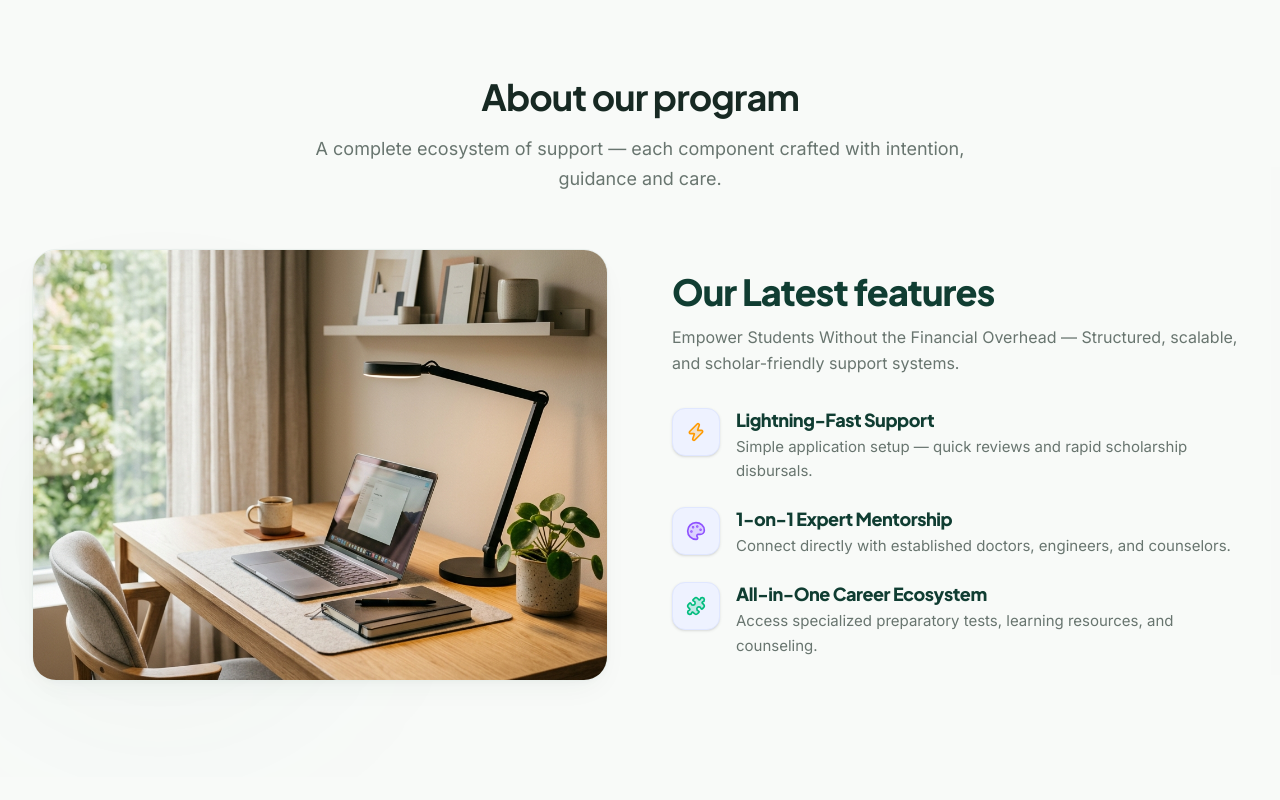
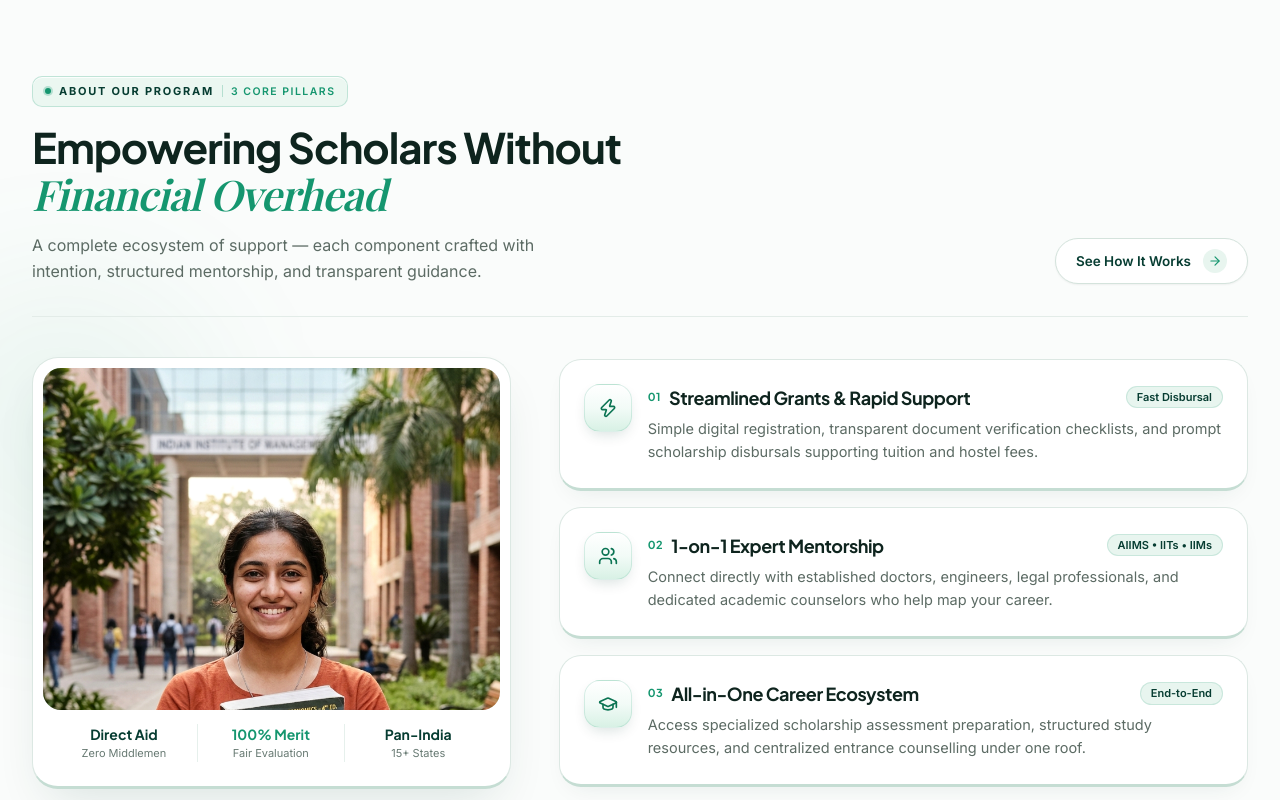
Before and after one commit to mannbond007/milestone, a Next.js app: page /about in a window 1280 px wide. Shown: the part 2120-2920 px from the top of the page. Built offline with nearby package versions, Linux system fonts and the light colour scheme; no server answers.

Commit message:
Replace generic About Our Program template block with custom institutional pillar showcase

```diff
--- a/src/app/about/page.tsx
+++ b/src/app/about/page.tsx
@@ -301,89 +301,153 @@ export default function AboutPage() {
         </div>
       </section>
 
-      {/* Why We Started / Feature Section */}
-      <section className="py-20 md:py-24 bg-muted/10 dark:bg-navy/10 relative overflow-hidden">
-        {/* Background decorative glow */}
-        <div className="absolute top-1/2 left-0 w-80 h-80 rounded-full bg-accent/5 blur-[100px] pointer-events-none" />
+      {/* Program Architecture / Core Support Pillars */}
+      <section className="relative overflow-hidden border-y border-[#DCE8E3] bg-[#FAFCFB] py-20 md:py-24 dark:border-[#162E26] dark:bg-[#07120F]">
+        <div
+          aria-hidden="true"
+          className="pointer-events-none absolute -left-24 top-1/2 h-80 w-80 -translate-y-1/2 rounded-full bg-[#15966F]/[0.06] blur-3xl"
+        />
 
-        <div className="mx-auto max-w-7xl px-4 sm:px-6 lg:px-8">
-          <ScrollReveal>
-            <SectionHeader
-              title="About our program"
-              subtitle="A complete ecosystem of support — each component crafted with intention, guidance and care."
-            />
+        <div className="relative z-10 mx-auto max-w-7xl px-4 sm:px-6 lg:px-8">
+          {/* Editorial Section Header */}
+          <ScrollReveal className="mb-10 flex flex-col gap-6 border-b border-[#E3ECE8] pb-8 lg:flex-row lg:items-end lg:justify-between dark:border-[#162E26]">
+            <div className="max-w-2xl">
+              <div className="inline-flex items-center gap-2 rounded-lg border border-[#15966F]/20 bg-[#EBF7F1] px-3 py-1.5 shadow-[inset_0_1px_0_rgba(255,255,255,0.85)] dark:border-[#34D399]/25 dark:bg-[#112B23] dark:shadow-none">
+                <span className="h-1.5 w-1.5 rounded-full bg-[#15966F] ring-2 ring-[#15966F]/25 dark:bg-[#34D399] dark:ring-[#34D399]/25" />
+                <span className="text-[11px] font-bold uppercase tracking-[0.16em] text-[#073D32] dark:text-[#6EE7B7]">
+                  About Our Program
+                </span>
+                <span className="h-3 w-[1px] bg-[#15966F]/25 dark:bg-[#34D399]/25" />
+                <span className="text-[10.5px] font-semibold uppercase tracking-[0.14em] text-[#15966F] dark:text-[#34D399]">
+                  3 Core Pillars
+                </span>
+              </div>
+
+              <h2 className="mt-4 font-heading text-3xl font-bold leading-[1.12] tracking-[-0.025em] text-[#0E241E] sm:text-4xl lg:text-[42px] dark:text-white">
+                Empowering Scholars Without{" "}
+                <span className="font-editorial italic font-normal text-[#15966F] dark:text-[#34D399]">
+                  Financial Overhead
+                </span>
+              </h2>
+
+              <p className="mt-3.5 max-w-xl text-[15.5px] leading-relaxed text-[#5C6B64] sm:text-base dark:text-[#A0B3AC]">
+                A complete ecosystem of support — each component crafted with intention, structured mentorship, and transparent guidance.
+              </p>
+            </div>
+
+            <Link
+              href="/how-to-apply"
+              className="group/btn inline-flex shrink-0 items-center gap-3 self-start rounded-full border border-[#D4E3DC] bg-white px-5 py-2.5 text-[13.5px] font-semibold text-[#073D32] shadow-xs transition-all duration-200 hover:-translate-y-0.5 hover:border-[#15966F]/45 hover:text-[#15966F] lg:self-end dark:border-[#1E3B32] dark:bg-[#0D1E19] dark:text-white dark:hover:border-[#34D399]/50"
+            >
+              <span>See How It Works</span>
+              <span className="flex h-6 w-6 items-center justify-center rounded-full bg-[#E8F5EF] text-[#15966F] transition-transform duration-200 group-hover/btn:translate-x-0.5 dark:bg-[#143329] dark:text-[#34D399]">
+                <ArrowRight className="h-3.5 w-3.5" />
+              </span>
+            </Link>
           </ScrollReveal>
 
-          <div className="grid md:grid-cols-12 gap-10 md:gap-16 items-center mt-6">
-            {/* Left: Image */}
-            <ScrollReveal className="md:col-span-6 lg:col-span-6" direction="left">
-              <div className="relative group overflow-hidden rounded-3xl border border-border/50 shadow-premium aspect-[4/3] md:aspect-[5/4] lg:aspect-[4/3]">
-                <img
-                  src="/about-workspace.png"
-                  alt="Minimalist productive workspace representing student focus"
-                  className="w-full h-full object-cover transition-transform duration-700 group-hover:scale-105"
-                />
-                <div className="absolute inset-0 bg-gradient-to-t from-black/20 via-transparent to-transparent opacity-0 group-hover:opacity-100 transition-opacity duration-300 pointer-events-none" />
+          <div className="grid grid-cols-1 items-center gap-8 lg:grid-cols-12 lg:gap-12">
+            {/* Left: Framed Editorial Scholar Visual */}
+            <ScrollReveal className="lg:col-span-5" direction="left">
+              <div className="overflow-hidden rounded-[26px] border border-[#DCE8E3] border-b-[3px] border-b-[#C5DDD3] bg-white p-2.5 shadow-[0_22px_50px_-16px_rgba(7,61,50,0.14)] dark:border-[#1E3B32] dark:border-b-[#122922] dark:bg-[#0D1E19]">
+                <div className="relative aspect-[4/3] w-full overflow-hidden rounded-[18px] bg-[#E8F5EF] dark:bg-[#132E26]">
+                  <Image
+                    src="/images/hero/hero-main-student-hdr.jpg"
+                    alt="MileStone scholar preparing for higher education"
+                    fill
+                    sizes="(max-width: 1024px) 100vw, 460px"
+                    className="object-cover object-top transition-transform duration-700 hover:scale-[1.03]"
+                  />
+                </div>
+                <div className="grid grid-cols-3 divide-x divide-[#E6F0EC] px-2 py-3.5 text-center dark:divide-[#18332B]">
+                  <div>
+                    <div className="font-heading text-[14px] font-bold text-[#073D32] dark:text-white">
+                      Direct Aid
+                    </div>
+                    <div className="text-[11px] text-[#687A73] dark:text-[#A0B3AC]">
+                      Zero Middlemen
+                    </div>
+                  </div>
+                  <div>
+                    <div className="font-heading text-[14px] font-bold text-[#15966F] dark:text-[#34D399]">
+                      100% Merit
+                    </div>
+                    <div className="text-[11px] text-[#687A73] dark:text-[#A0B3AC]">
+                      Fair Evaluation
+                    </div>
+                  </div>
+                  <div>
+                    <div className="font-heading text-[14px] font-bold text-[#073D32] dark:text-white">
+                      Pan-India
+                    </div>
+                    <div className="text-[11px] text-[#687A73] dark:text-[#A0B3AC]">
+                      15+ States
+                    </div>
+                  </div>
+                </div>
               </div>
             </ScrollReveal>
 
-            {/* Right: Features */}
-            <ScrollReveal className="md:col-span-6 lg:col-span-6 space-y-8" direction="right" delay={0.1}>
-              <div>
-                <h3 className="font-heading text-2xl md:text-3xl lg:text-4xl font-extrabold text-primary dark:text-white tracking-tight mb-3">
-                  Our Latest features
-                </h3>
-                <p className="text-base text-muted-foreground leading-relaxed text-pretty">
-                  Empower Students Without the Financial Overhead — Structured, scalable, and scholar-friendly support systems.
-                </p>
-              </div>
+            {/* Right: 3 Structured Institutional Pillar Cards */}
+            <ScrollReveal className="space-y-4 lg:col-span-7" direction="right" delay={0.1}>
+              {[
+                {
+                  step: "01",
+                  icon: Zap,
+                  tag: "Fast Disbursal",
+                  title: "Streamlined Grants & Rapid Support",
+                  description:
+                    "Simple digital registration, transparent document verification checklists, and prompt scholarship disbursals supporting tuition and hostel fees.",
+                },
+                {
+                  step: "02",
+                  icon: Users,
+                  tag: "AIIMS • IITs • IIMs",
+                  title: "1-on-1 Expert Mentorship",
+                  description:
+                    "Connect directly with established doctors, engineers, legal professionals, and dedicated academic counselors who help map your career.",
+                },
+                {
+                  step: "03",
+                  icon: GraduationCap,
+                  tag: "End-to-End",
+                  title: "All-in-One Career Ecosystem",
+                  description:
+                    "Access specialized scholarship assessment preparation, structured study resources, and centralized entrance counselling under one roof.",
+                },
+              ].map((pillar) => {
+                const Icon = pillar.icon;
+                return (
+                  <div
+                    key={pillar.step}
+                    className="group relative flex items-start gap-4 rounded-[22px] border border-[#DCE8E3] border-b-[3px] border-b-[#C5DDD3] bg-white p-5 shadow-[0_10px_24px_-12px_rgba(7,61,50,0.1)] transition-all duration-300 hover:-translate-y-0.5 hover:border-[#15966F]/45 hover:shadow-[0_20px_38px_-14px_rgba(7,61,50,0.16)] sm:p-6 dark:border-[#1E3B32] dark:border-b-[#122922] dark:bg-[#0D1E19]"
+                  >
+                    <div className="flex h-12 w-12 shrink-0 items-center justify-center rounded-2xl border border-[#15966F]/15 bg-gradient-to-b from-[#FFFFFF] via-[#F2FBF7] to-[#D8F1E5] text-[#0B7453] shadow-[0_6px_14px_-4px_rgba(7,61,50,0.16),inset_0_1px_0_rgba(255,255,255,1)] transition-transform duration-300 group-hover:scale-105 dark:border-[#34D399]/20 dark:from-[#1A4336] dark:to-[#0F2B22] dark:text-[#6EE7B7]">
+                      <Icon className="h-5 w-5" strokeWidth={2} />
+                    </div>
 
-              <div className="space-y-6">
-                {/* Feature 1 */}
-                <div className="flex items-start gap-4">
-                  <div className="flex h-12 w-12 shrink-0 items-center justify-center rounded-xl bg-[#EEF2FF] dark:bg-navy-light border border-[#E0E7FF] dark:border-border/50 shadow-sm">
-                    <Zap className="h-5 w-5 text-amber-500 fill-amber-500/20" />
+                    <div className="min-w-0 flex-1">
+                      <div className="flex flex-wrap items-center justify-between gap-2">
+                        <div className="flex items-center gap-2">
+                          <span className="font-heading text-[11px] font-bold tracking-wider text-[#15966F] dark:text-[#34D399]">
+                            {pillar.step}
+                          </span>
+                          <h3 className="font-heading text-[17px] font-bold tracking-tight text-[#0E241E] sm:text-[18px] dark:text-white">
+                            {pillar.title}
+                          </h3>
+                        </div>
+                        <span className="rounded-full border border-[#15966F]/15 bg-[#E8F5EF] px-2.5 py-0.5 text-[11px] font-semibold text-[#073D32] dark:border-[#34D399]/20 dark:bg-[#132E26] dark:text-[#6EE7B7]">
+                          {pillar.tag}
+                        </span>
+                      </div>
+
+                      <p className="mt-1.5 text-[13.5px] leading-relaxed text-[#5C6B64] sm:text-[14.5px] dark:text-[#A0B3AC]">
+                        {pillar.description}
+                      </p>
+                    </div>
                   </div>
-                  <div>
-                    <h4 className="font-heading font-extrabold text-primary dark:text-white text-lg leading-snug">
-                      Lightning-Fast Support
-                    </h4>
-                    <p className="text-[14px] md:text-[15px] text-muted-foreground mt-0.5 leading-relaxed">
-                      Simple application setup — quick reviews and rapid scholarship disbursals.
-                    </p>
-                  </div>
-                </div>
-
-                {/* Feature 2 */}
-                <div className="flex items-start gap-4">
-                  <div className="flex h-12 w-12 shrink-0 items-center justify-center rounded-xl bg-[#EEF2FF] dark:bg-navy-light border border-[#E0E7FF] dark:border-border/50 shadow-sm">
-                    <Palette className="h-5 w-5 text-violet-500 fill-violet-500/20" />
-                  </div>
-                  <div>
-                    <h4 className="font-heading font-extrabold text-primary dark:text-white text-lg leading-snug">
-                      1-on-1 Expert Mentorship
-                    </h4>
-                    <p className="text-[14px] md:text-[15px] text-muted-foreground mt-0.5 leading-relaxed">
-                      Connect directly with established doctors, engineers, and counselors.
-                    </p>
-                  </div>
-                </div>
-
-                {/* Feature 3 */}
-                <div className="flex items-start gap-4">
-                  <div className="flex h-12 w-12 shrink-0 items-center justify-center rounded-xl bg-[#EEF2FF] dark:bg-navy-light border border-[#E0E7FF] dark:border-border/50 shadow-sm">
-                    <Puzzle className="h-5 w-5 text-emerald-500 fill-emerald-500/20" />
-                  </div>
-                  <div>
-                    <h4 className="font-heading font-extrabold text-primary dark:text-white text-lg leading-snug">
-                      All-in-One Career Ecosystem
-                    </h4>
-                    <p className="text-[14px] md:text-[15px] text-muted-foreground mt-0.5 leading-relaxed">
-                      Access specialized preparatory tests, learning resources, and counseling.
-                    </p>
-                  </div>
-                </div>
-              </div>
+                );
+              })}
             </ScrollReveal>
           </div>
         </div>
```
